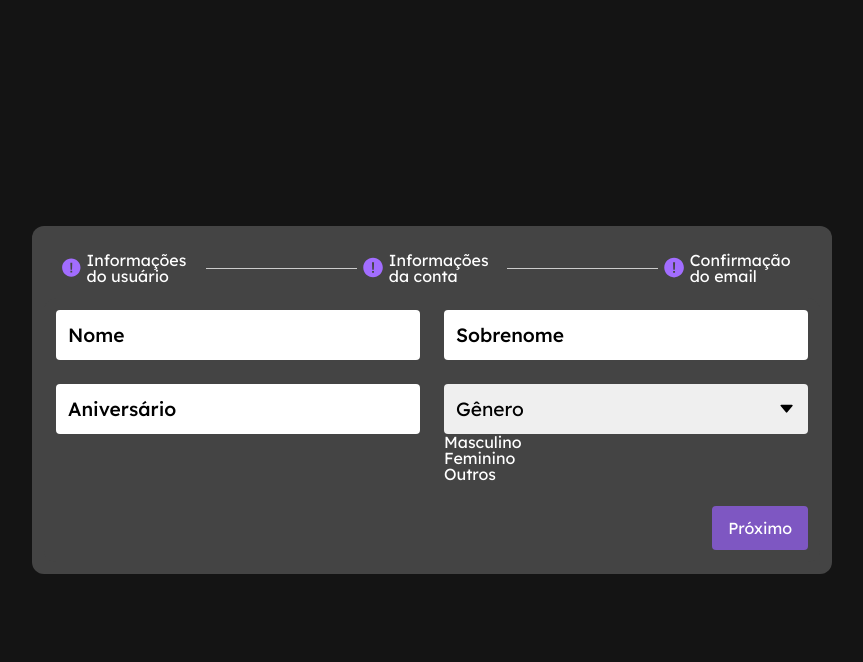
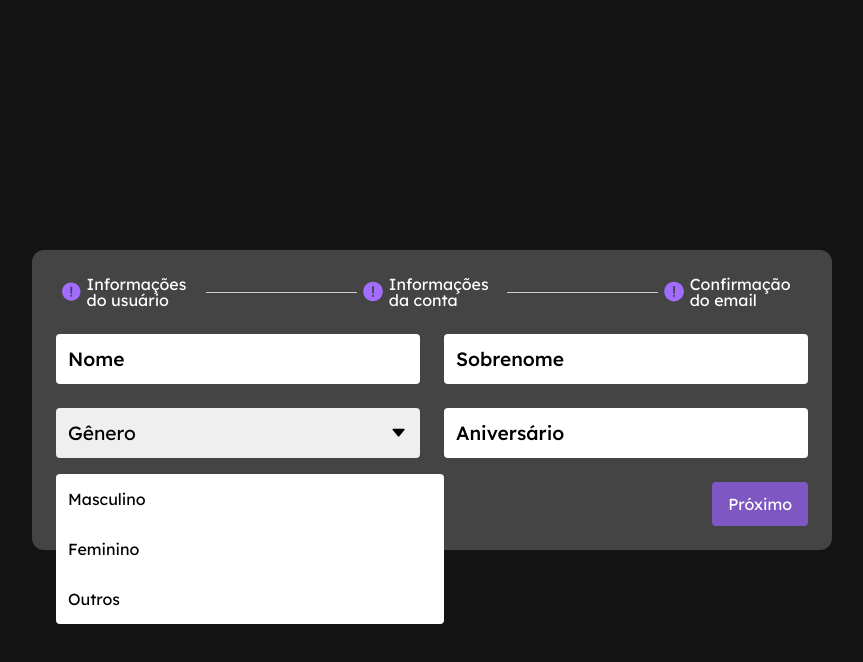
Before and after one commit to v1nni7/Kanbanify-app, a React (Vite) app: page /register in a window 1280 px wide. Both pictures are taken after a click on the button "Gênero". Shown: the top 662 px of the page, without its empty margins (208-1071 px from the left). Built offline with nearby package versions, Linux system fonts and the light colour scheme.

Commit message:
feat: select option button and Types of form values

```diff
--- a/src/assets/scss/styles.scss
+++ b/src/assets/scss/styles.scss
@@ -42,7 +42,29 @@ button {
       }
     }
 
-    .form-control-select {
+    .form-control-select-options {
+      z-index: 1;
+      width: 100%;
+      color: #000;
+      display: none;
+      margin: 16px 0 0 0;
+      position: absolute;
+      border-radius: 4px;
+      background-color: #fff;
+
+      .select-option {
+        height: 50px;
+        padding: 12px;
+        display: flex;
+        align-items: center;
+      }
+
+      &.show {
+        display: block;
+      }
+    }
+
+    .form-control-select-button {
       width: 100%;
       height: 50px;
       padding: 12px;
@@ -53,10 +75,6 @@ button {
       align-items: center;
       justify-content: space-between;
       border-radius: 4px;
-
-      option {
-        border-radius: 4px;
-      }
     }
 
     .form-label-anim {
--- a/src/pages/register/Register.tsx
+++ b/src/pages/register/Register.tsx
@@ -1,5 +1,5 @@
 import { Form, Formik } from "formik";
-import { useEffect, useState } from "react";
+import { useEffect, useRef, useState } from "react";
 import { IoCheckmarkCircleSharp, IoAlertCircleSharp, IoCaretDown } from "react-icons/io5";
 
 import './styles.scss';
@@ -8,9 +8,15 @@ const Register = () => {
 
   const [stepper, setStepper] = useState(0);
   const [isOptionOpen, setIsOptionOpen] = useState(false);
-  const [selectedOption, setSelectedOption] = useState(0);
+  const [selectedOption, setSelectedOption] = useState<string>('');
 
-  const handleRegister = (data: any) => {
+  // Alterar Any
+  const genderSelectOption: any = useRef();
+
+  console.log(selectedOption)
+
+  // Alterar Any
+  const handleRegister = (data: TypeInitialValues) => {
     console.log(data)
   }
 
@@ -20,21 +26,18 @@ const Register = () => {
     setIsOptionOpen(!isOptionOpen);
   }
 
-  const handleKeyDown = (index: any) => (e: any) => {
-    switch (e.key) {
-      case " ":
-      case "SpaceBar":
-      case "Enter":
-        e.preventDefault();
-        setSelectedOption(index);
-        setIsOptionOpen(false);
-        break;
-      default:
-        break;
-    }
+  interface TypeInitialValues {
+    email: string,
+    password: string,
+    confirmPassword: string,
+    fname: string,
+    lname: string,
+    username: string,
+    gender: string,
+    birthday: string,
   }
 
-  const formInitialValues = {
+  const formInitialValues: TypeInitialValues = {
     email: '',
     password: '',
     confirmPassword: '',
@@ -47,7 +50,7 @@ const Register = () => {
 
   return (
     <>
-      <section className="register">
+      <section className="register" onClick={toggleOptions}>
         <Formik
           enableReinitialize
           onSubmit={handleRegister}
@@ -98,36 +101,35 @@ const Register = () => {
                         <label htmlFor="lname" className={`form-label-anim ${values.lname ? 'focused' : 'unfocused'}`}>Sobrenome</label>
                       </div>
                       <div className="form-group">
-                        <input type="text" id="birthday" className="form-control" value={values.birthday} onChange={handleChange('birthday')} />
-                        <label htmlFor="birthday" className={`form-label-anim ${values.birthday ? 'focused' : 'unfocused'}`}>Aniversário</label>
-                      </div>
-                      <div className="form-group">
                         {/* <input type="text" id="lname" className="form-control" value={values.lname} onChange={handleChange('lname')} /> */}
                         <button
                           type="button"
                           onClick={toggleOptions}
-                          className="form-control-select"
+                          className="form-control-select-button"
                           aria-haspopup="listbox"
                           aria-expanded={isOptionOpen}
                         >
-                          Gênero <IoCaretDown />
+                          {selectedOption ?
+                            selectedOption
+                            :
+                            'Gênero'
+                          }
+                          <IoCaretDown />
                         </button>
                         <ul
-                          className={`options ${isOptionOpen ? 'show' : ''}`}
+                          ref={genderSelectOption}
+                          className={`form-control-select-options ${isOptionOpen ? 'show' : ''}`}
                           role="listbox"
-                          aria-activedescendant={optionList[selectedOption]}
                           tabIndex={-1}
                         >
                           {optionList.map((option, index) => (
                             <li
-                              id={option}
+                              className="select-option"
                               key={index}
                               role="option"
-                              onKeyDown={handleKeyDown(index)}
-                              aria-selected={selectedOption == index}
                               tabIndex={0}
-                              onClick={() => {
-                                setSelectedOption(index);
+                              onClick={(e) => {
+                                setSelectedOption(option);
                                 setIsOptionOpen(false);
                               }}
                             >
@@ -136,6 +138,10 @@ const Register = () => {
                           ))}
                         </ul>
                         {/* <label htmlFor="lname" className={`form-label-anim ${values.lname ? 'focused' : 'unfocused'}`}>Sobrenome</label> */}
+                      </div>
+                      <div className="form-group">
+                        <input type="text" id="birthday" className="form-control" value={values.birthday} onChange={handleChange('birthday')} />
+                        <label htmlFor="birthday" className={`form-label-anim ${values.birthday ? 'focused' : 'unfocused'}`}>Aniversário</label>
                       </div>
                     </div>
                     <div className="form-group flex justify-content-end">
```
